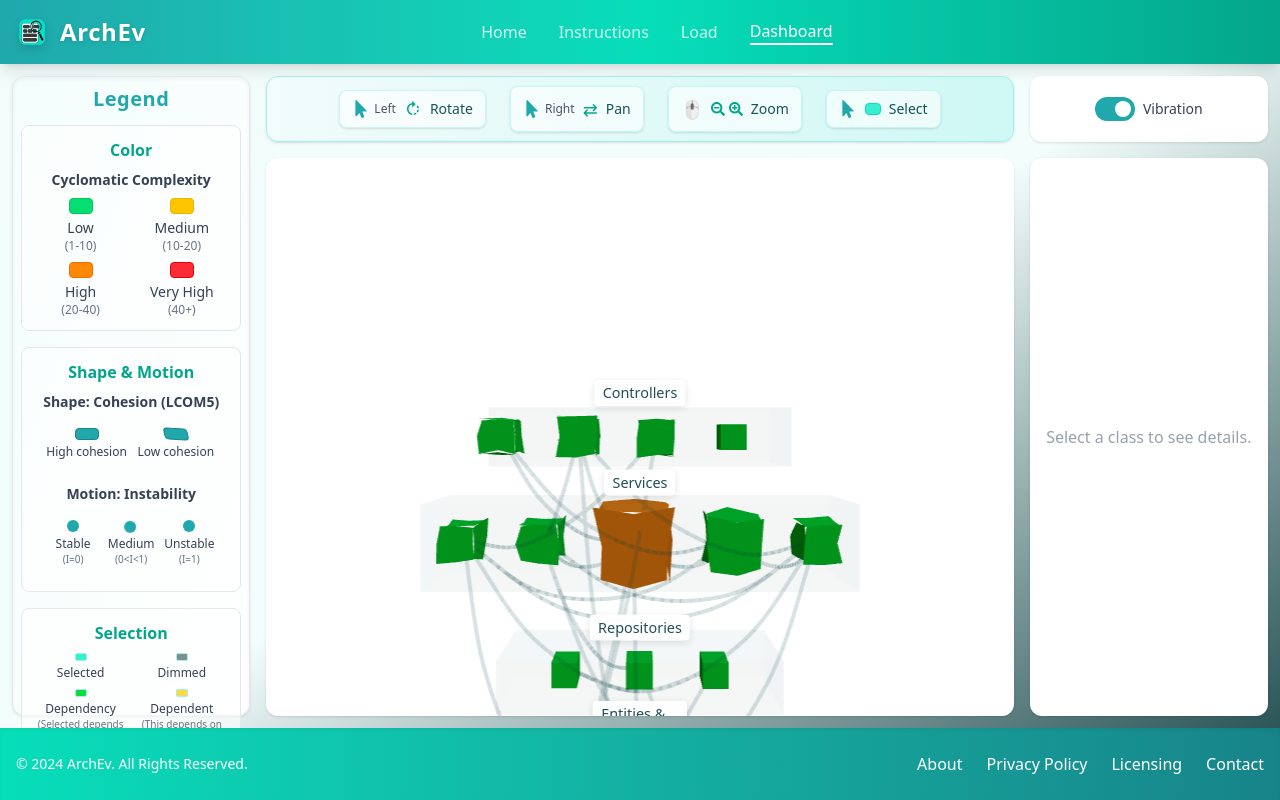
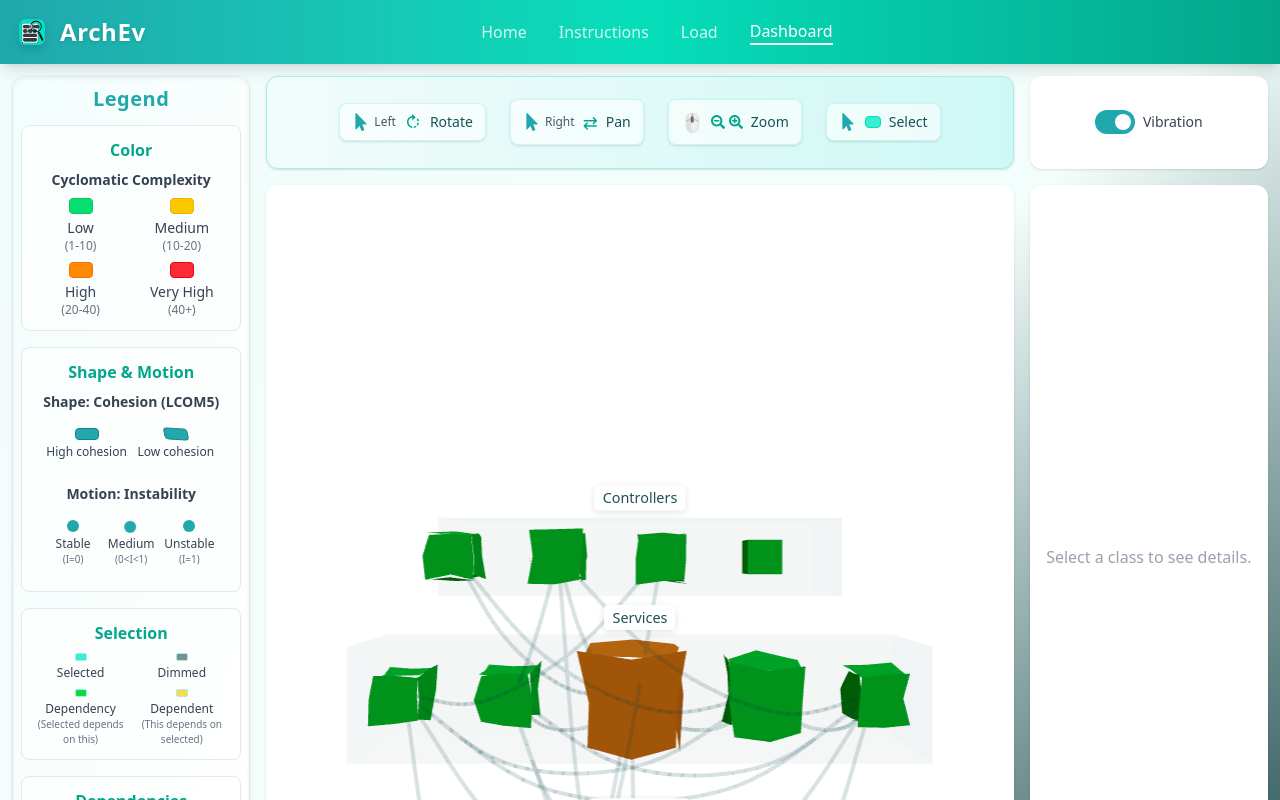
Before and after one commit to Opsord/architecture-evaluator-frontend, a React (Vite) app in the folder architecture-evaluator-frontend/: page /dashboardV2 in a window 1280 px wide. Both pictures are taken after a click on the button "Dashboard". Shown: the top 800 px of the page. Built offline with nearby package versions, Linux system fonts and the light colour scheme.

Commit message:
Small Fixes

```diff
--- a/architecture-evaluator-frontend/src/components/Layout.tsx
+++ b/architecture-evaluator-frontend/src/components/Layout.tsx
@@ -11,9 +11,9 @@ type LayoutProps = {
 export default function Layout({ }: LayoutProps) {
     return (
         <NavigationProvider>
-            <div className="h-screen flex flex-col bg-gradient-to-br from-background-light via-bright-turquoise-50 to-background-dark">
+            <div className="min-h-screen flex flex-col bg-gradient-to-br from-background-light via-bright-turquoise-50 to-background-dark">
                 <Navbar />
-                <main className="flex-1 flex flex-col items-stretch justify-stretch overflow-y-auto p-3">
+                <main className="flex-1 flex flex-col items-stretch justify-stretch p-3">
                     <MainContent />
                 </main>
                 <Footer />
--- a/architecture-evaluator-frontend/src/components/MainContent.tsx
+++ b/architecture-evaluator-frontend/src/components/MainContent.tsx
@@ -23,8 +23,14 @@ const MainContent: React.FC = () => {
     }
   };
 
+  // El Dashboard necesita h-full y min-h-0 para el canvas 3D
+  // Otras páginas necesitan crecer naturalmente
+  const containerClasses = currentPage === 'dashboard'
+    ? "w-full h-full flex flex-col min-h-0 animate-fadeIn"
+    : "w-full flex flex-col animate-fadeIn";
+
   return (
-    <div className="w-full h-full animate-fadeIn">
+    <div className={containerClasses}>
       {renderPage()}
     </div>
   );
--- a/architecture-evaluator-frontend/src/pages/DashboardV2/components/legend/DashboardLegend.tsx
+++ b/architecture-evaluator-frontend/src/pages/DashboardV2/components/legend/DashboardLegend.tsx
@@ -20,7 +20,7 @@ const lineLegend = [
 // @ts-ignore
 const DashboardLegend: React.FC<DashboardLegendProps> = ({ onClose }) => (
     <div
-        className="relative flex flex-col p-2 w-full h-full bg-gradient-to-br from-bright-turquoise-50 to-white rounded-xl shadow-inner border border-gray-200"
+        className="relative flex flex-col p-2 w-full h-full bg-gradient-to-br from-bright-turquoise-50 to-white rounded-xl shadow-inner border border-gray-200 overflow-y-auto"
         style={{ fontSize: "0.75rem" }}
     >
         {onClose && (
@@ -175,10 +175,11 @@ const DashboardLegend: React.FC<DashboardLegendProps> = ({ onClose }) => (
                         <div className="flex items-center gap-2 mb-1">
                             <div
                                 style={{
-                                    width: 20,
-                                    height: 0,
-                                    borderTop: `2px solid ${color}`,
-                                    borderRadius: 1,
+                                    width: '20px',
+                                    height: '3px',
+                                    backgroundColor: color,
+                                    borderRadius: '1px',
+                                    flexShrink: 0,
                                 }}
                             />
                             <span className="text-sm text-gray-700 font-medium">{label}</span>
--- a/architecture-evaluator-frontend/src/pages/DashboardV2/index.tsx
+++ b/architecture-evaluator-frontend/src/pages/DashboardV2/index.tsx
@@ -21,10 +21,10 @@ const DashboardV2: React.FC = () => {
     }
 
     return (
-        <div className="flex-1 flex flex-col min-h-0 h-full">
-            <div className="grid grid-cols-5 grid-rows-8 gap-4 flex-1 min-h-0">
+        <div className="flex-1 flex flex-col min-h-0 max-h-full h-full">
+            <div className="grid grid-cols-5 grid-rows-8 gap-4 flex-1 min-h-0 max-h-full">
                 {/* 1. Legend (Left sidebar) */}
-                <div className="row-span-8 bg-white rounded-xl shadow p-0 flex">
+                <div className="row-span-8 bg-white rounded-xl shadow p-0 flex overflow-hidden">
                     <DashboardLegend />
                 </div>
 
```
Also changed, not shown: 2 other files (tests, documents, lock files or other folders).
